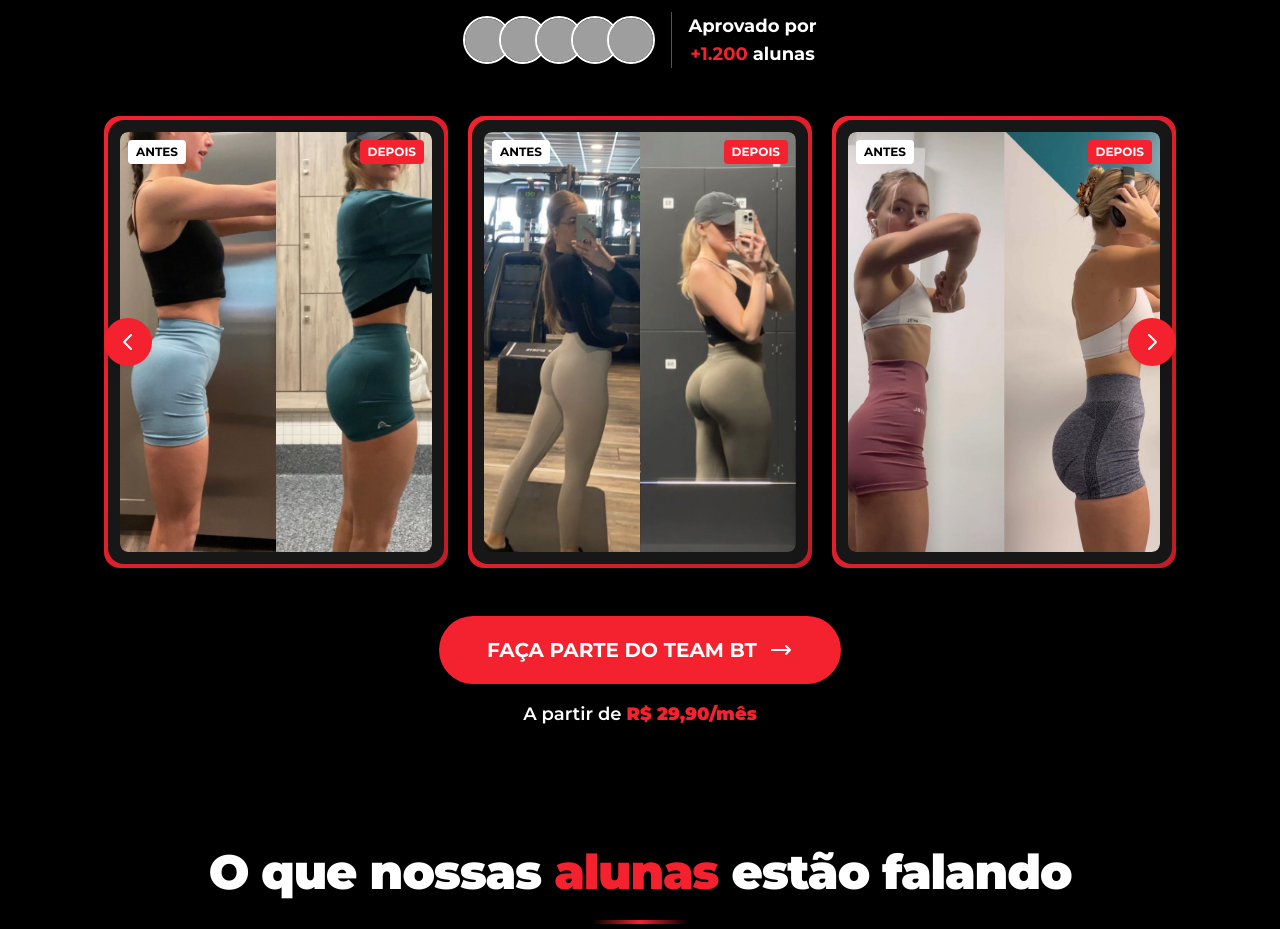
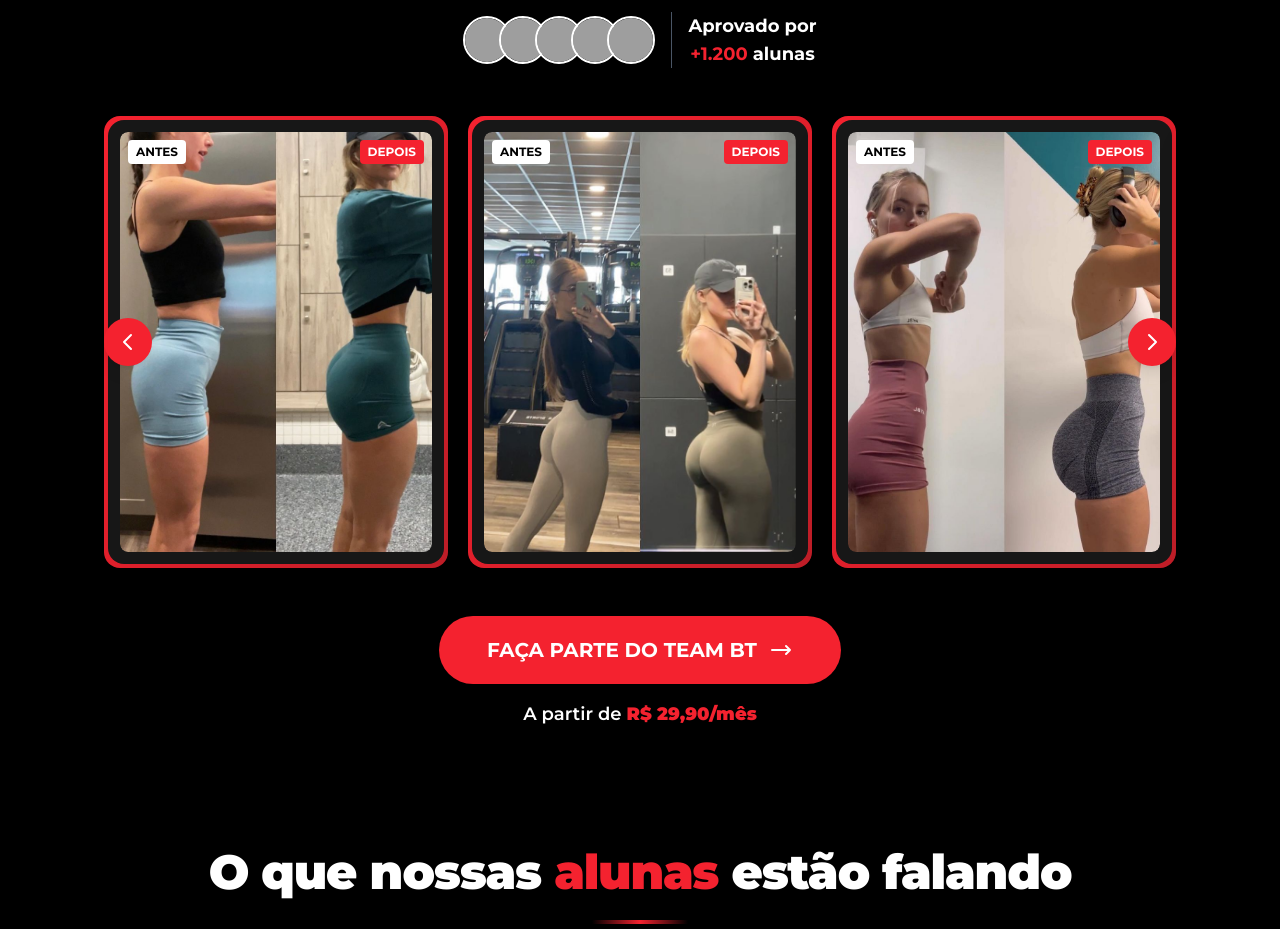
Before and after one commit to EducLead01/Bruno-Teodoro-Personal, a Next.js app: page / in a window 1280 px wide. Shown: the part 1600-2529 px from the top of the page. Built offline with nearby package versions, Linux system fonts and the light colour scheme; grey boxes are pictures that could not be loaded.

Commit message:
fix: carousel images — objectPosition top to prevent head cropping

```diff
--- a/app/components/Carousel.tsx
+++ b/app/components/Carousel.tsx
@@ -57,7 +57,7 @@ export default function Carousel() {
                       loading="lazy"
                       className="w-full object-cover rounded-lg"
                       src={s.src}
-                      style={{ height: "420px", objectFit: "cover" }}
+                      style={{ height: "420px", objectFit: "cover", objectPosition: "top" }}
                     />
                   </div>
                 </div>
```
